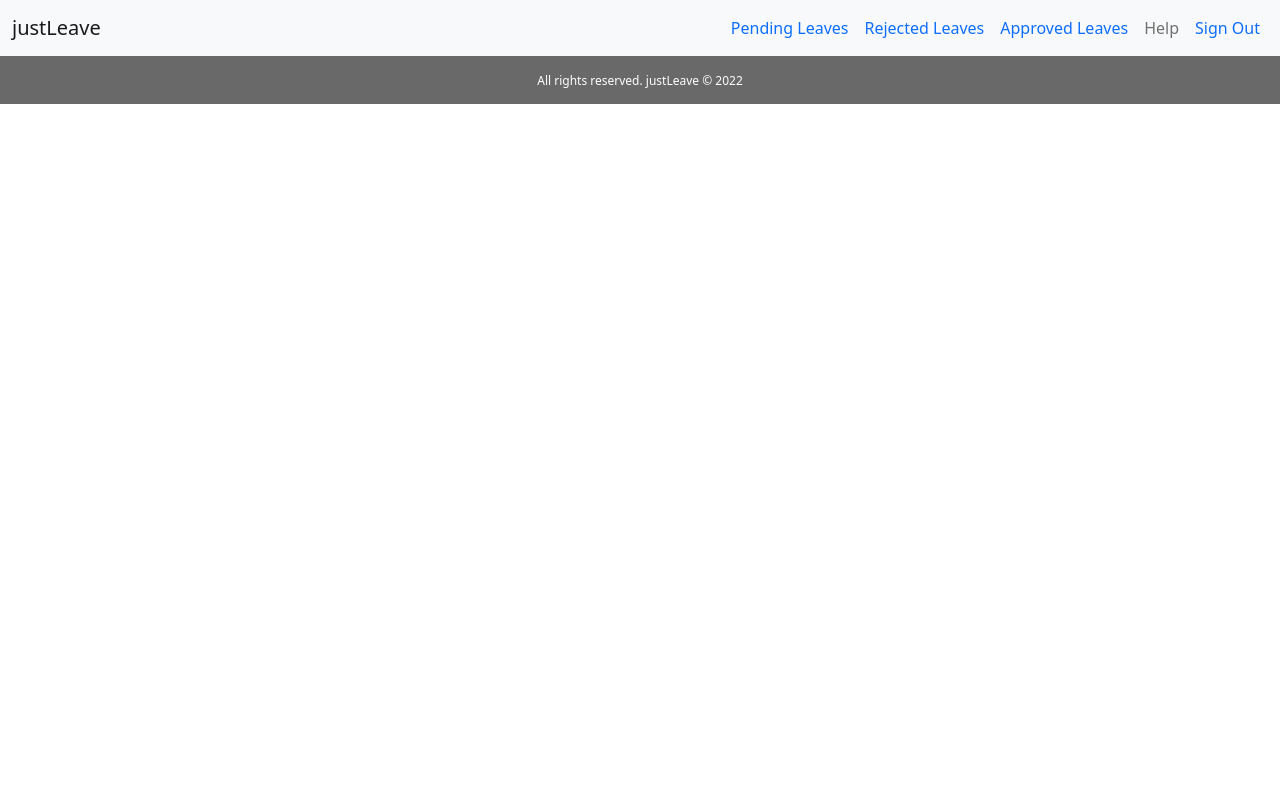
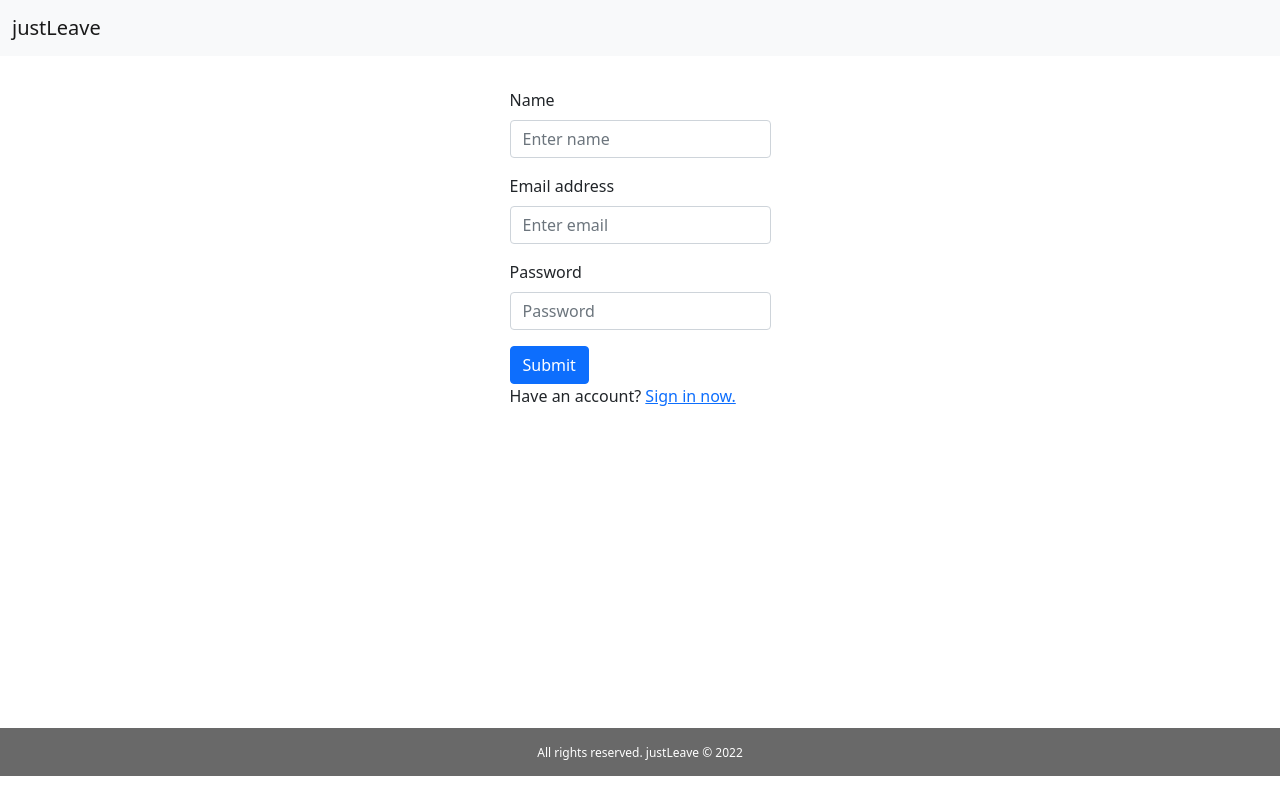
Before and after one commit to navintc/justLeave-frontend, a React (Create React App) app: page /signup in a window 1280 px wide. Built offline with nearby package versions, Linux system fonts and the light colour scheme.

Commit message:
Fixing Sign up & routes

```diff
--- a/src/App.js
+++ b/src/App.js
@@ -15,6 +15,7 @@ import {
 import PendingLeaves from "./pages/pendingLeaves/pendingLeaves";
 import ApprovedLeaves from "./pages/approvedLeaves/approvedLeaves";
 import RejectedLeaves from "./pages/rejectedLeaves/rejectedLeaves";
+import Signup from "./pages/signup/signup";
 
 function App() {
   return (
@@ -28,6 +29,7 @@ function App() {
               <Route path="/pendingleaves" element={<PendingLeaves />} />
               <Route path="/approvedleaves" element={<ApprovedLeaves />} />
               <Route path="/rejectedleaves" element={<RejectedLeaves />} />
+              <Route path="/signup" element={<Signup />} />
           </Routes>
           <Footer/>
       </BrowserRouter>
--- a/src/components/topNavbar/topNavbar.js
+++ b/src/components/topNavbar/topNavbar.js
@@ -1,6 +1,6 @@
 import React, { useEffect, useState }  from "react";
 import {Container, Navbar, Nav, NavDropdown, Button, Form, FormControl} from "react-bootstrap";
-import {HR_MANAGER} from "../../configs/notedowns-config";
+import {HR_MANAGER, UNASSIGNED, EMPLOYEE} from "../../configs/notedowns-config";
 import {useSelector} from "react-redux";
 import {Link} from "react-router-dom";
 
@@ -19,16 +19,22 @@ const TopNavbar = (props) => {
                         <div class={"col"}></div>
                         <Nav className="me-auto my-2 my-lg-0" style={{ maxHeight: '100px' }}
                             navbarScroll>
+
                             {usertype == HR_MANAGER ? (
                                 <>
                                 <Nav.Link><Link to="/pendingleaves" style ={{textDecoration:"none"}}>Pending Leaves</Link></Nav.Link>
                                 <Nav.Link><Link to="/rejectedleaves" style ={{textDecoration:"none"}}>Rejected Leaves</Link></Nav.Link>
                                 <Nav.Link><Link to="/approvedleaves" style ={{textDecoration:"none"}}>Approved Leaves</Link></Nav.Link>
+                                <Nav.Link>Help</Nav.Link>
+                                <Nav.Link><Link to="/" style ={{textDecoration:"none"}}>Sign Out</Link></Nav.Link>
                                 </>
-                            ) : (<Nav.Link><Link to="/userhome" style ={{textDecoration:"none"}}>Home</Link></Nav.Link>)}
-
-                            <Nav.Link>Help</Nav.Link>
-                            <Nav.Link><Link to="/" style ={{textDecoration:"none"}}>Sign Out</Link></Nav.Link>
+                            ) : usertype == EMPLOYEE && (
+                                <>
+                                <Nav.Link><Link to="/userhome" style ={{textDecoration:"none"}}>Home</Link></Nav.Link>
+                                <Nav.Link>Help</Nav.Link>
+                                <Nav.Link><Link to="/" style ={{textDecoration:"none"}}>Sign Out</Link></Nav.Link>
+                                </>
+                            )}
 
                         </Nav>
                     </Navbar.Collapse>
--- a/src/configs/api-config.js
+++ b/src/configs/api-config.js
@@ -4,4 +4,5 @@ export const STAGE ='api/';
 
 export const GET_ALL_LEAVE_DATA = `${HOST}${STAGE}leaves/`;
 export const USER_LOGIN = `${HOST}${STAGE}login`;
+export const USER_SIGNUP = `${HOST}${STAGE}signup`;
 export const ADD_NEW_LEAVE = `${HOST}${STAGE}addleave`;
--- a/src/configs/notedowns-config.js
+++ b/src/configs/notedowns-config.js
@@ -11,3 +11,4 @@ export const LEAVE_FULL_DAY = 3;
 //userTypes
 export const HR_MANAGER = 0;
 export const EMPLOYEE = 1;
+export const UNASSIGNED = 100;
--- a/src/pages/signup/signup.js
+++ b/src/pages/signup/signup.js
@@ -0,0 +1,78 @@
+import React, { useEffect, useState, useCallback }  from "react";
+import axios from "axios";
+import {Button, Col, Container, Form, Row} from "react-bootstrap";
+import { useSelector, useDispatch } from 'react-redux';
+import {setUserID} from "../../redux/slices/userid";
+import {setUserName} from "../../redux/slices/username";
+import {setUserType} from "../../redux/slices/usertype";
+import {HR_MANAGER, EMPLOYEE, UNASSIGNED} from "../../configs/notedowns-config";
+import {Link, useNavigate} from 'react-router-dom';
+import {USER_SIGNUP} from "../../configs/api-config";
+
+const Signup = (props) => {
+    const [leaves, setLeaves] = React.useState(null);
+    const [signupReturn, setSignupReturn] = React.useState(null);
+    const dispatch = useDispatch()
+
+
+    //in-function react router links
+    const navigate = useNavigate();
+    const signInPage = useCallback(() => navigate('/', {replace: true}), [navigate]);
+
+
+    //changing user type UNASSIGNED to hide navbar content
+    dispatch(setUserType(UNASSIGNED));
+
+    const checkUserCredentials = event => {
+        // Prevent page from reloading
+        event.preventDefault()
+
+        //getting & holding form data
+        var nameHolder = event.target.elements.formBasicName.value
+        var emailHolder = event.target.elements.formBasicEmail.value
+        var pwrdHolder = event.target.elements.formBasicPassword.value
+
+        //Creating a object with email & password to post
+        const userRequestData = { name: nameHolder, email: emailHolder, password: pwrdHolder};
+
+        axios.post(USER_SIGNUP, userRequestData)
+            .then(response => {
+                //saving the response in to a state
+                setSignupReturn(response);
+                signInPage();
+            });
+    }
+
+    return (
+        <div class={"content-space main-component"}>
+            <Container class={"my-auto"}>
+
+                <Row className="justify-content-md-center">
+                    <Col xs={3}>
+                        <Form  onSubmit={(e ) => checkUserCredentials(e)}>
+                            <Form.Group className="mb-3" controlId="formBasicName">
+                                <Form.Label>Name</Form.Label>
+                                <Form.Control type="name" placeholder="Enter name" />
+                            </Form.Group>
+                            <Form.Group className="mb-3" controlId="formBasicEmail">
+                                <Form.Label>Email address</Form.Label>
+                                <Form.Control type="email" placeholder="Enter email" />
+                            </Form.Group>
+                            <Form.Group className="mb-3" controlId="formBasicPassword">
+                                <Form.Label>Password</Form.Label>
+                                <Form.Control type="password" placeholder="Password" />
+                            </Form.Group>
+                            <Button variant="primary" type="submit">
+                                Submit
+                            </Button>
+                        </Form>
+                        <p>Have an account? <Link to="/" >Sign in now.</Link></p>
+
+                    </Col>
+                </Row>
+            </Container>
+        </div>
+    );
+}
+
+export default Signup;
--- a/src/pages/userHome/userHome.js
+++ b/src/pages/userHome/userHome.js
@@ -8,12 +8,18 @@ import {
     LEAVE_REJECTED,
 } from "../../configs/notedowns-config";
 import {useSelector} from "react-redux";
-import {getAllLeaveData, requestNewLeave} from "./actions";
+import {getAllLeaveData, remLeaves, requestNewLeave, takLeaves, sicLeaves, shoLeaves} from "./actions";
 
 const UserHome = ({state}) => {
 
     const [leaves, setLeaves] = useState([]);
     const [leaveAdded, setLeaveAdded] = useState();
+
+    const [remainingLeaves, setRemainingLeaves] = useState();
+    const [takenLeaves, setTakenLeaves] = useState();
+    const [sickLeaves, setSickLeaves] = useState();
+    const [shortLeaves, setShortLeaves] = useState();
+
     const username = useSelector((state) => state.username.value)
     const userid = useSelector((state) => state.userid.value)
 
@@ -21,6 +27,35 @@ const UserHome = ({state}) => {
         const res = await getAllLeaveData();
         if (res && res.data)  {
             setLeaves(res.data);
+
+            let k;
+            let approvedCount =0;
+            let sickCount = 0;
+            let shortCount = 0;
+            for (k in leaves){
+
+                //remaining Counter
+                if (leaves[k].status == LEAVE_APPROVED && leaves[k].userID == userid && leaves[k].leaveType !== LEAVE_SICK && leaves[k].leaveType !== LEAVE_SHORT){
+                    console.log("userid:", leaves[k].userID);
+                    approvedCount +=1;
+                }
+
+                //sick Counter
+                if (leaves[k].status == LEAVE_APPROVED && leaves[k].userID == userid && leaves[k].leaveType == LEAVE_SICK){
+                    sickCount += 1;
+                }
+
+                //short Counter
+                if (leaves[k].status == LEAVE_APPROVED && leaves[k].userID == userid && leaves[k].leaveType == LEAVE_SHORT){
+                    shortCount += 1;
+                }
+            }
+            let remCount = 30 - approvedCount;
+            setRemainingLeaves(remCount);
+            setTakenLeaves(approvedCount);
+            setSickLeaves(sickCount);
+            setShortLeaves(shortCount);
+            // setRemainingLeaves(await remLeaves(leaves));
         }
         else{
             setLeaves([]);
@@ -29,6 +64,7 @@ const UserHome = ({state}) => {
 
     useEffect(() => {
         getAllLeaves().finally();
+
     }, []);
 
     const requestLeave = async (event) => {
@@ -47,12 +83,10 @@ const UserHome = ({state}) => {
         //Creating a object with email & password to post
         const userLeaveData = { userID: userid, leaveType: leaveType, leaveDate: leaveDate};
 
-        // Axios calls ----------------------------------------------------------------------------
+        // Axios calls -----------------------------------------------------------------
         await requestNewLeave(userLeaveData);
         await getAllLeaves();
-
     }
-
 
     return(
         <div class={"content-space main-component"}>
@@ -70,27 +104,26 @@ const UserHome = ({state}) => {
 
                         <Row className="justify-content-md-center block-example border border-dark">
                             <Col className="text-center">
-                                <h1>6</h1>
+                                <h1>{remainingLeaves}</h1>
                                 <p>Remaining Leaves</p>
                             </Col>
 
                             <Col className="text-center">
-                                <h1>6</h1>
+                                <h1>{takenLeaves}</h1>
                                 <p>Taken Leaves</p>
                             </Col>
 
                             <Col className="text-center">
-                                <h1>6</h1>
+                                <h1>{sickLeaves}</h1>
                                 <p>Sick Days Taken</p>
                             </Col>
 
                             <Col className="text-center">
-                                <h1>6</h1>
+                                <h1>{shortLeaves}</h1>
                                 <p>Short Leaves</p>
                             </Col>
 
                         </Row>
-
 
                         <div className={"content-space"}/>
 
@@ -135,9 +168,6 @@ const UserHome = ({state}) => {
                                 </div>
                             </Col>
 
-
-
-
                             {/*leave status*/}
                             <Col className="text-center">
                                 <div className={"block-example border border-dark"}>
@@ -149,26 +179,21 @@ const UserHome = ({state}) => {
                                                 <th>Leave Type</th>
                                                 <th>Leave Date</th>
                                                 <th>Status</th>
-                                                {/*<th>Leaves Taken</th>*/}
                                             </tr>
                                             </thead>
                                             <tbody>
-                                            {leaves.map((item)=>
+                                            {leaves.map((item)=> (
                                                 <>
-                                                    {/*{leavesTakenCalculator()}*/}
-                                                    {item.userID === userid && (
+                                                    {item.userID == userid && (
                                                         <tr key = {item.id}>
                                                             <td>LX0{item.id}</td>
-                                                            <td>{item.leaveType === LEAVE_SHORT ? ("Short Leave") : item.leaveType === LEAVE_SICK ? ("Sick Leave") : ("Leave")}</td>
+                                                            <td>{item.leaveType == LEAVE_SHORT ? ("Short Leave") : item.leaveType == LEAVE_SICK ? ("Sick Leave") : ("Leave")}</td>
                                                             <td>{item.leaveDate}</td>
-                                                            <td>{item.status === LEAVE_APPROVED ? ("Approved") : item.status === LEAVE_REJECTED ? ("Rejected") : ("Pending")}</td>
-
-                                                            {/*<td>{leavesTaken}</td>*/}
-                                                            {/*calculate this*/}
+                                                            <td>{item.status == LEAVE_APPROVED ? ("Approved") : item.status == LEAVE_REJECTED ? ("Rejected") : ("Pending")}</td>
 
                                                         </tr>
                                                     )}
-                                                </>
+                                                </>)
                                             )}
                                             </tbody>
                                         </Table>
--- a/src/redux/slices/usertype.js
+++ b/src/redux/slices/usertype.js
@@ -1,7 +1,7 @@
 import { createSlice } from '@reduxjs/toolkit'
 
 const initialState = {
-    value: "0",
+    value: "100",
 }
 
 export const usertypeSlice = createSlice({
```
Also changed, not shown: src/pages/signin/signin.js (+6 -2 lines), src/pages/userHome/actions.js (+18 -0 lines).
